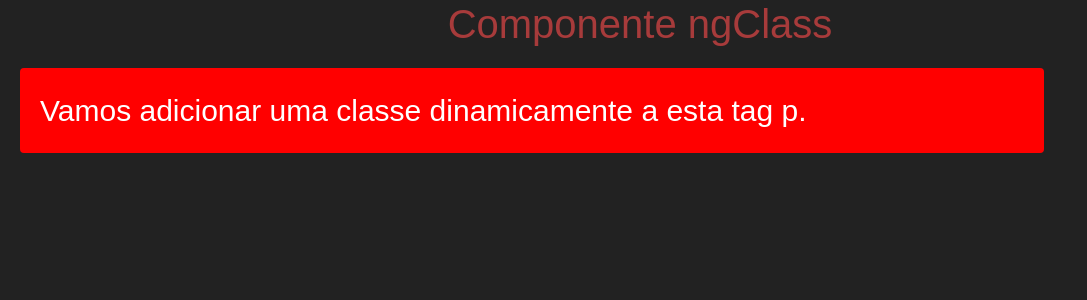
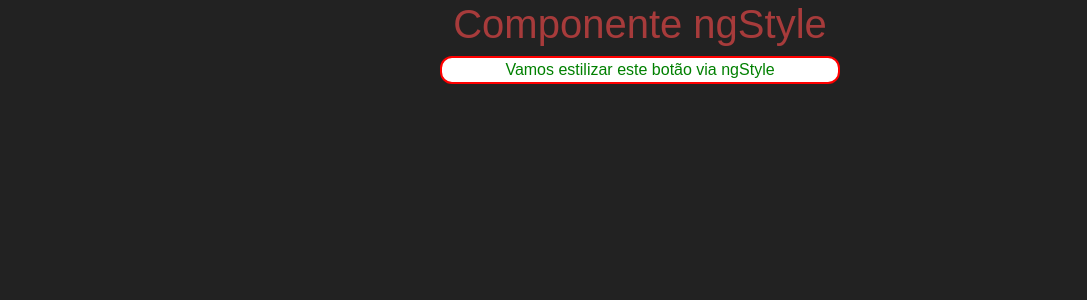
Before and after one commit to leoportogtr86/angular, an Angular app in the folder frontend/: page / in a window 1280 px wide. Shown: the top 300 px of the page, without its empty margins (0-1087 px from the left). Built offline with nearby package versions, Linux system fonts and the light colour scheme.

Commit message:
usando ngStyle

```diff
--- a/frontend/src/app/app.component.html
+++ b/frontend/src/app/app.component.html
@@ -1 +1 @@
-<app-ng-class></app-ng-class>
+<app-ng-style></app-ng-style>
--- a/frontend/src/app/app.module.ts
+++ b/frontend/src/app/app.module.ts
@@ -24,7 +24,8 @@ import { NgSwitchComponent } from './components/ng-switch/ng-switch.component';
 import { NgForComponent } from './components/ng-for/ng-for.component'
 
 import {FuncionariosService} from './components/ng-for/funcionarios.service';
-import { NgClassComponent } from './components/ng-class/ng-class.component'
+import { NgClassComponent } from './components/ng-class/ng-class.component';
+import { NgStyleComponent } from './components/ng-style/ng-style.component'
 
 
 @NgModule({
@@ -45,6 +46,7 @@ import { NgClassComponent } from './components/ng-class/ng-class.component'
     NgSwitchComponent,
     NgForComponent,
     NgClassComponent,
+    NgStyleComponent,
 
   ],
   imports: [
--- /dev/null
+++ b/frontend/src/app/components/ng-style/ng-style.component.css
@@ -0,0 +1,6 @@
+.notes{
+
+    color: rebeccapurple;
+    border-radius: 12px;
+    background-color: gray;
+}
--- /dev/null
+++ b/frontend/src/app/components/ng-style/ng-style.component.html
@@ -0,0 +1,7 @@
+<h1 class="title center">Componente ngStyle</h1>
+
+<div class="center">
+
+    <button [ngStyle]="styles()">Vamos estilizar este botão via ngStyle</button>
+
+</div>
--- /dev/null
+++ b/frontend/src/app/components/ng-style/ng-style.component.ts
@@ -0,0 +1,36 @@
+import { Component, OnInit } from '@angular/core';
+
+@Component({
+  selector: 'app-ng-style',
+  templateUrl: './ng-style.component.html',
+  styleUrls: ['./ng-style.component.css']
+})
+export class NgStyleComponent implements OnInit {
+
+  cor: string = "green"
+
+  estilo:any ={
+
+    'color': this.cor,
+    'border-radius': '12px',
+    'background-color': 'white',
+    'width': '400px',
+    'border':'2px solid red'
+  }
+  constructor() { }
+
+  ngOnInit(): void {
+
+
+  }
+
+  styles(): any{
+
+    return this.estilo
+
+
+  }
+
+
+
+}
```
Also changed, not shown: 1 other file (tests, documents, lock files or other folders).
